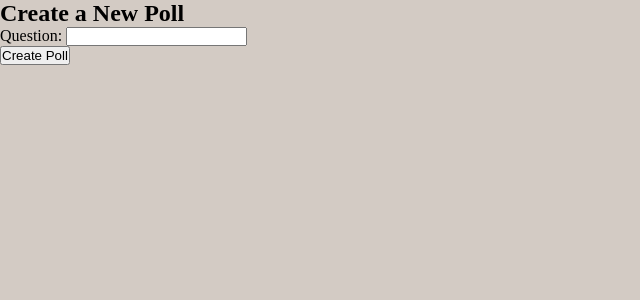
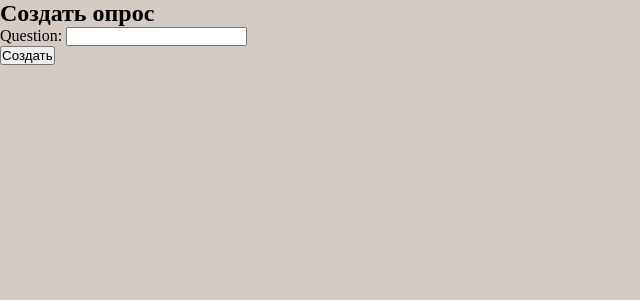
Before and after one commit to Laxerem/Simple-votings, a Django app: page /create_voting/ in a window 1280 px wide. Shown: the part 60-360 px from the top of the page, without its empty margins (0-640 px from the left). Run offline with Django 5.2, Linux system fonts and the light colour scheme; some web fonts are replaced.

Commit message:
MODIFED: Корректировка этапа задач

```diff
--- a/Django/templates/add_choices.html
+++ b/Django/templates/add_choices.html
@@ -7,12 +7,12 @@
 </head>
 <body>
     {% block content %}
-    <h2>Add Choices for Poll: {{ poll.question }}</h2>
+    <h2>Добавить вариант {{ poll.question }}</h2>
     <form method="post">
         {% csrf_token %}
         {{ form.as_p }}
-        <button type="submit">Add Choice</button>
+        <button type="submit">Добавить</button>
     </form>
-    <a href="{% url 'create_votings' %}">Create New Poll</a>
+    <a href="{% url 'create_votings' %}">Создать опрос</a>
     {% endblock %}
 </body>
--- a/Django/templates/create_poll.html
+++ b/Django/templates/create_poll.html
@@ -10,11 +10,11 @@
     {% include "base/header.html" %}
     <main>
         {% block content %}
-        <h2>Create a New Poll</h2>
+        <h2>Создать опрос</h2>
         <form method="post">
             {% csrf_token %}
             {{ form.as_p }}
-            <button type="submit">Create Poll</button>
+            <button type="submit">Создать</button>
         </form>
         {% endblock %}
     </main>
```
